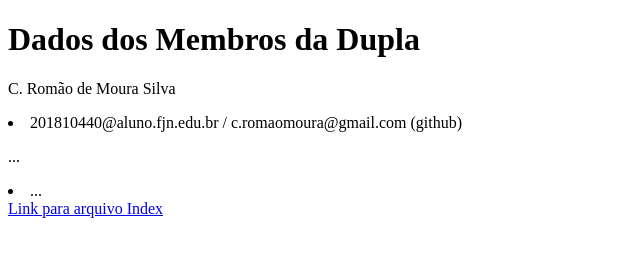
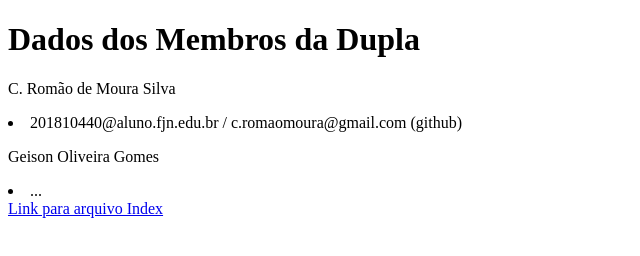
Before and after one commit to Romaomoura/atividade-cn, a plain HTML site: page dupla.html in a window 1280 px wide. Shown: the whole page, without its empty margins (0-640 px from the left). Drawn offline with Linux system fonts and the light colour scheme.

Commit message:
modificação de membro

```diff
--- a/dupla.html
+++ b/dupla.html
@@ -11,7 +11,7 @@
     <p>C. Romão de Moura Silva</p>
     <li>201810440@aluno.fjn.edu.br / c.romaomoura@gmail.com (github)</li>
 
-    <p> ... </p>
+    <p> Geison Oliveira Gomes </p>
     <li> ... </li>
 
     <a href="index.html">Link para arquivo Index</a>
```
